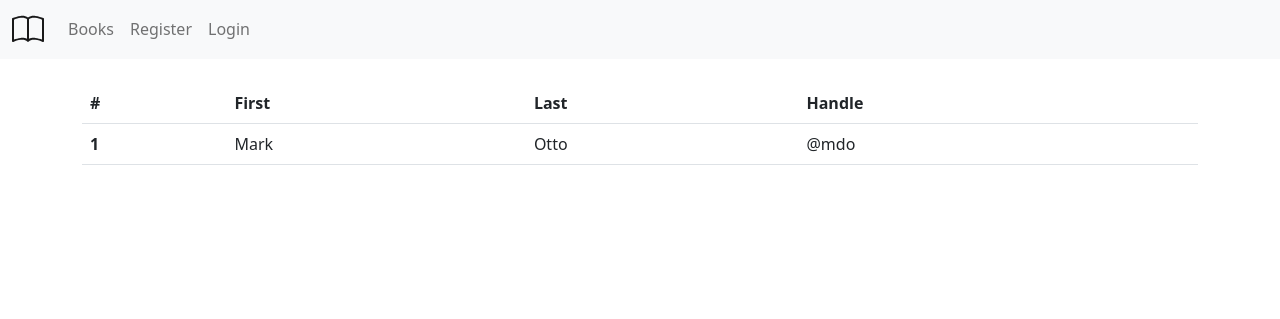
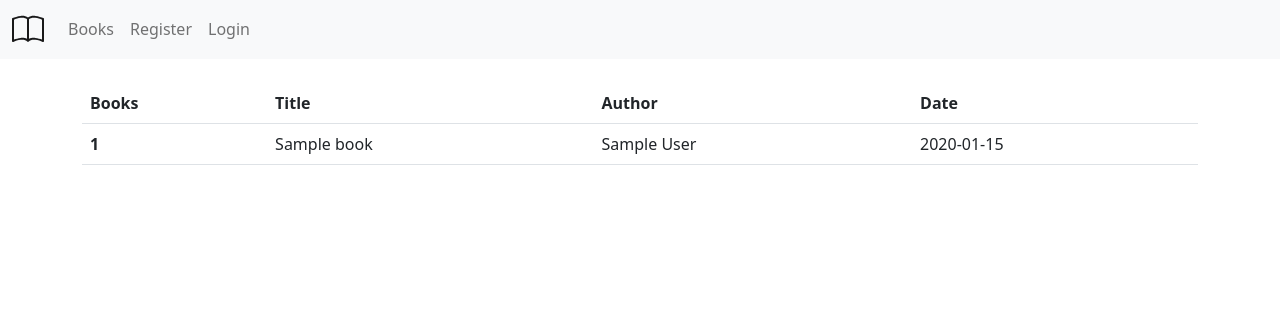
Before and after one commit to taltonji2/Buy-Book, a Flask app: page /books in a window 1280 px wide. Shown: the top 319 px of the page. Run offline with Flask 2, Linux system fonts and the light colour scheme; tables that the repository leaves empty hold one stand-in row (values such as "Sample post").

Commit message:
read books from db

```diff
--- a/src/routes/views.py
+++ b/src/routes/views.py
@@ -16,7 +16,7 @@ def index():
 
 @main.route('/books')
 def books():
-    return render_template('books.html')
+    return render_template('books.html', books=Book.query.order_by(Book.title).all())
 
 
 auth = Blueprint('auth', __name__)
--- a/src/templates/books.html
+++ b/src/templates/books.html
@@ -3,20 +3,21 @@
 <table class="table">
     <thead>
       <tr>
-        <th scope="col">#</th>
-        <th scope="col">First</th>
-        <th scope="col">Last</th>
-        <th scope="col">Handle</th>
+        <th scope="col">Books</th>
+        <th scope="col">Title</th>
+        <th scope="col">Author</th>
+        <th scope="col">Date</th>
       </tr>
     </thead>
     <tbody>
-      <!-- Loop through data and print out  -->
+      {% for book in books%}
       <tr>
         <th scope="row">1</th>
-        <td>Mark</td>
-        <td>Otto</td>
-        <td>@mdo</td>
+        <td>{{book.title}}</td>
+        <td>{{book.author}}</td>
+        <td>{{book.date.strftime("%Y-%m-%d")}}</td>
       </tr>
+      {% endfor %}
     </tbody>
   </table>
 {% endblock %}
```
Also changed, not shown: src/models.py (+8 -8 lines), src/schema.sql (+8 -4 lines), src/__init__.py (line endings or trailing spaces), src/static/profile_pics/tim.jpg (added).
